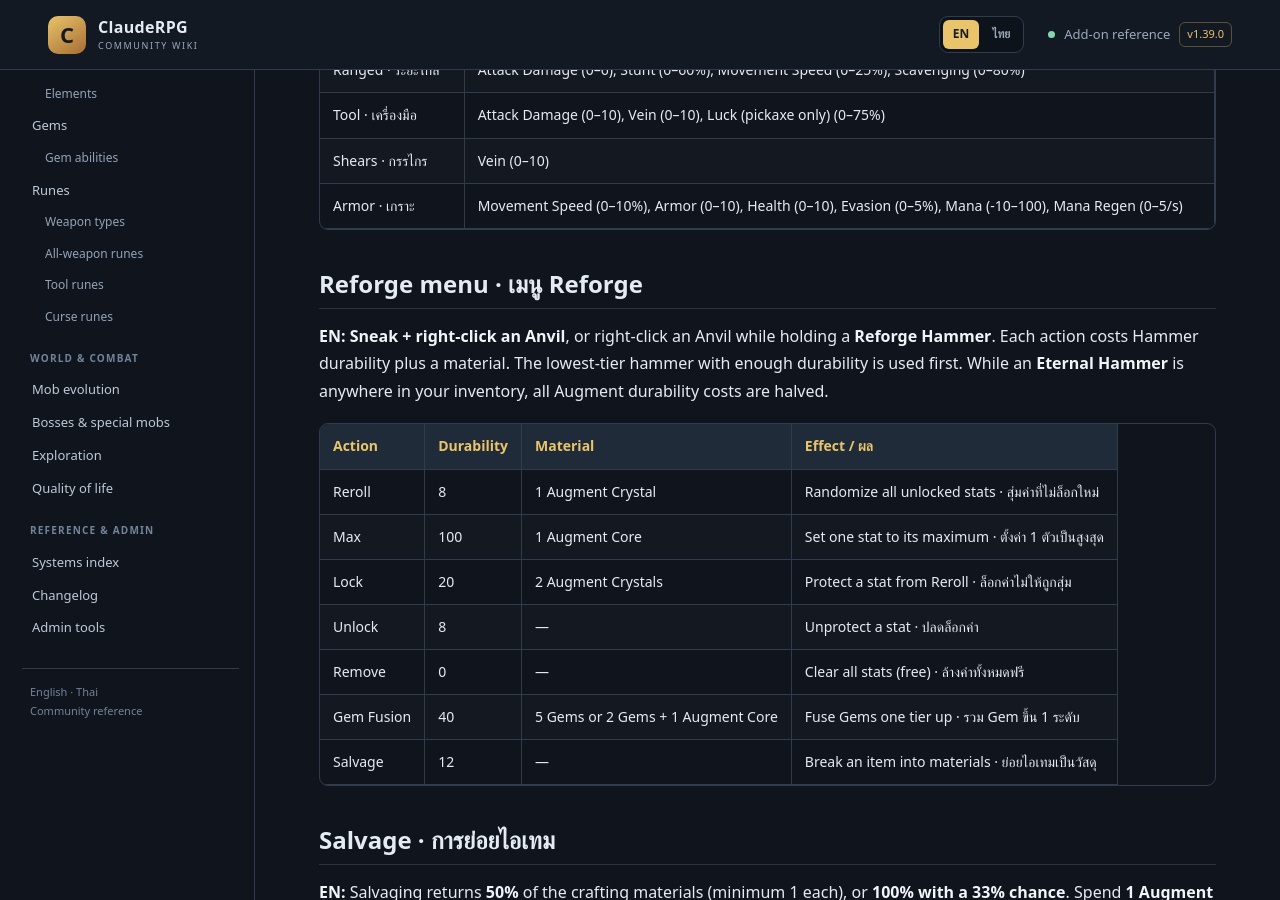
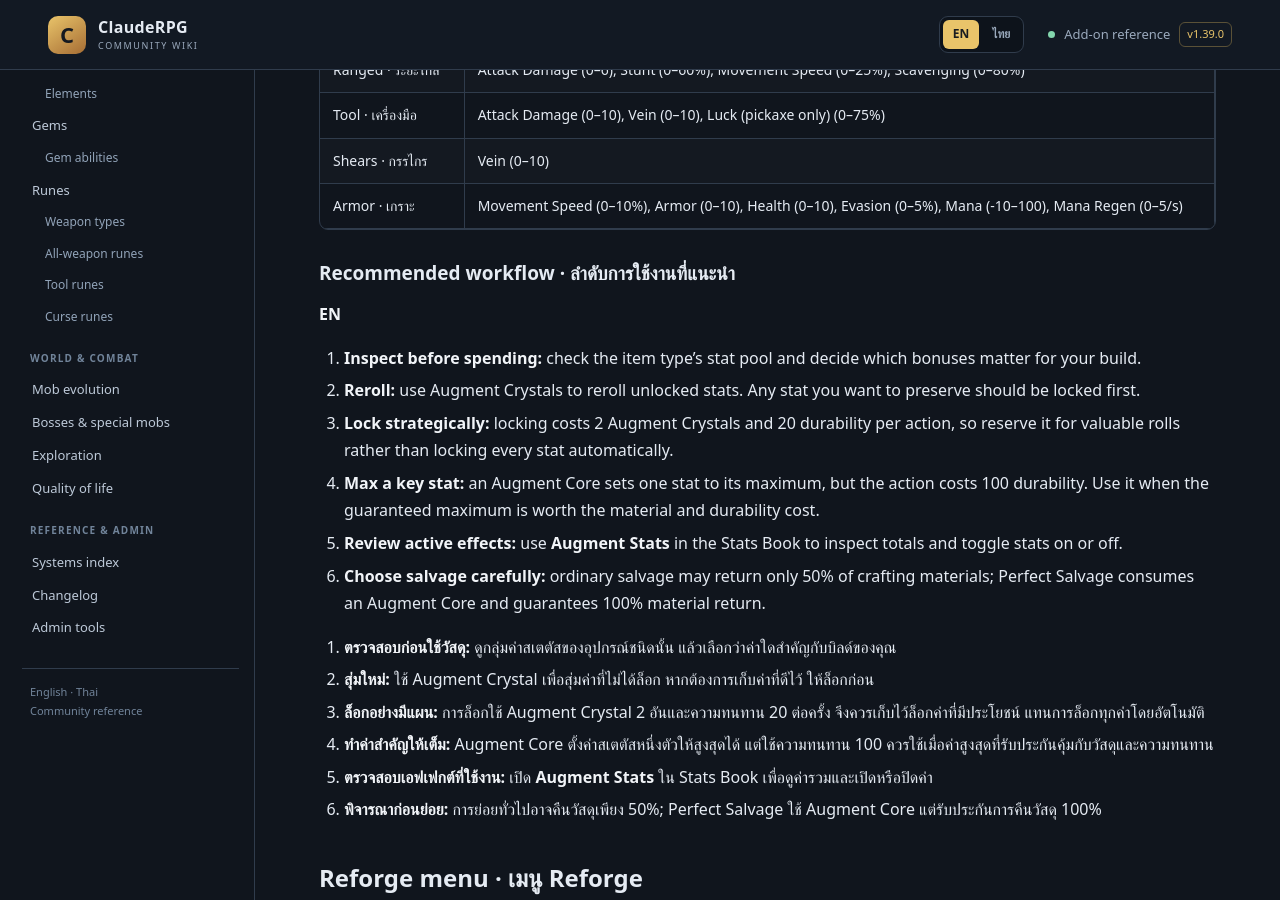
Before and after one commit to miniTorch25/ClaudeRPG-Wiki-V2, a Jekyll site: the page built from Augment.md, in a window 1280 px wide and 900 px high, scrolled down 883 px. Built offline with Jekyll 4.4.1, drawn with Linux system fonts in a browser that asks for light colours; our own code applies the rules of GitHub Pages for plain Markdown files.

Commit message:
Add practical Augment reroll and salvage workflow

```diff
--- a/Augment.md
+++ b/Augment.md
@@ -41,6 +41,28 @@
 | Shears · กรรไกร | Vein (0–10) |
 | Armor · เกราะ | Movement Speed (0–10%), Armor (0–10), Health (0–10), Evasion (0–5%), Mana (-10–100), Mana Regen (0–5/s) |
 
+
+### Recommended workflow · ลำดับการใช้งานที่แนะนำ
+
+**EN**
+
+1. **Inspect before spending:** check the item type's stat pool and decide which bonuses matter for your build.
+2. **Reroll:** use Augment Crystals to reroll unlocked stats. Any stat you want to preserve should be locked first.
+3. **Lock strategically:** locking costs 2 Augment Crystals and 20 durability per action, so reserve it for valuable rolls rather than locking every stat automatically.
+4. **Max a key stat:** an Augment Core sets one stat to its maximum, but the action costs 100 durability. Use it when the guaranteed maximum is worth the material and durability cost.
+5. **Review active effects:** use **Augment Stats** in the Stats Book to inspect totals and toggle stats on or off.
+6. **Choose salvage carefully:** ordinary salvage may return only 50% of crafting materials; Perfect Salvage consumes an Augment Core and guarantees 100% material return.
+
+**TH**
+
+1. **ตรวจสอบก่อนใช้วัสดุ:** ดูกลุ่มค่าสเตตัสของอุปกรณ์ชนิดนั้น แล้วเลือกว่าค่าใดสำคัญกับบิลด์ของคุณ
+2. **สุ่มใหม่:** ใช้ Augment Crystal เพื่อสุ่มค่าที่ไม่ได้ล็อก หากต้องการเก็บค่าที่ดีไว้ ให้ล็อกก่อน
+3. **ล็อกอย่างมีแผน:** การล็อกใช้ Augment Crystal 2 อันและความทนทาน 20 ต่อครั้ง จึงควรเก็บไว้ล็อกค่าที่มีประโยชน์ แทนการล็อกทุกค่าโดยอัตโนมัติ
+4. **ทำค่าสำคัญให้เต็ม:** Augment Core ตั้งค่าสเตตัสหนึ่งตัวให้สูงสุดได้ แต่ใช้ความทนทาน 100 ควรใช้เมื่อค่าสูงสุดที่รับประกันคุ้มกับวัสดุและความทนทาน
+5. **ตรวจสอบเอฟเฟกต์ที่ใช้งาน:** เปิด **Augment Stats** ใน Stats Book เพื่อดูค่ารวมและเปิดหรือปิดค่า
+6. **พิจารณาก่อนย่อย:** การย่อยทั่วไปอาจคืนวัสดุเพียง 50%; Perfect Salvage ใช้ Augment Core แต่รับประกันการคืนวัสดุ 100%
+
+
 ## Reforge menu · เมนู Reforge
 
 **EN:** **Sneak + right-click an Anvil**, or right-click an Anvil while holding a **Reforge Hammer**. Each action costs Hammer durability plus a material. The lowest-tier hammer with enough durability is used first. While an **Eternal Hammer** is anywhere in your inventory, all Augment durability costs are halved.
```
